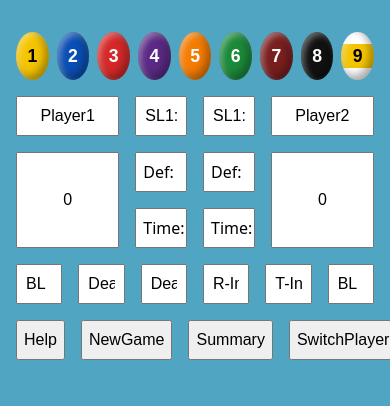
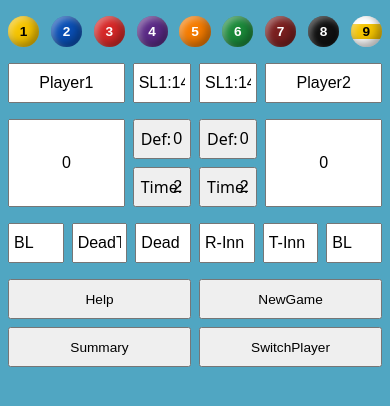
Before and after one commit to MLeach67/9balljs, a plain HTML site: page index.html in a window 390 px wide. Drawn offline with Linux system fonts and the light colour scheme.

Commit message:
Add files via upload

```diff
--- a/index.html
+++ b/index.html
@@ -16,11 +16,11 @@
   </div>
   <div id="scores">
     <input type="number" id="score1" value="0" min="0" aria-label="Player 1 score">
-    <div class="labeled"><span>Def:</span><input type="number" id="def" value="0" min="0" aria-label="Def"></div>
-    <div class="labeled"><span>Def:</span><input type="number" id="def2" value="0" min="0" aria-label="Player 2 Def"></div>
+    <div class="labeled"><span>Def:</span><button type="button" id="def" data-value="0" aria-label="Def">0</button></div>
+    <div class="labeled"><span>Def:</span><button type="button" id="def2" data-value="0" aria-label="Player 2 Def">0</button></div>
     <input type="number" id="score2" value="0" min="0" aria-label="Player 2 score">
-    <div class="labeled" id="time-field"><span>Time:</span><input type="number" id="time" value="2" min="0" aria-label="Player 1 Time"></div>
-    <div class="labeled" id="time2-field"><span>Time:</span><input type="number" id="time2" value="2" min="0" aria-label="Player 2 Time"></div>
+    <div class="labeled" id="time-field"><span>Time:</span><button type="button" id="time" data-value="2" aria-label="Player 1 Time">2</button></div>
+    <div class="labeled" id="time2-field"><span>Time:</span><button type="button" id="time2" data-value="2" aria-label="Player 2 Time">2</button></div>
   </div>
   <div id="bottom">
     <input type="text" id="bl1" value="BL" readonly aria-label="BL">
--- a/script.js
+++ b/script.js
@@ -54,7 +54,7 @@ function pickSkill(input) {
     input.dataset.level = select.value;
     input.dataset.goal = SKILL_GOALS[select.value];
     input.value = `SL${select.value}:${input.dataset.goal}`;
-    document.getElementById(input.id === 'sl' ? 'time' : 'time2').value = defaultTime(select.value);
+    setButtonValue(document.getElementById(input.id === 'sl' ? 'time' : 'time2'), defaultTime(select.value));
     done();
   });
   select.addEventListener('blur', done);
@@ -92,13 +92,31 @@ confirmDialog.addEventListener('close', () => {
   if (confirmDialog.returnValue === 'yes') onConfirm();
 });
 
+function setButtonValue(button, value) {
+  button.dataset.value = value;
+  button.textContent = value;
+}
+
+const defButtons = [document.getElementById('def'), document.getElementById('def2')];
+
+for (const button of defButtons) {
+  button.addEventListener('click', () => setButtonValue(button, Number(button.dataset.value) + 1));
+}
+
+const timeButtons = [document.getElementById('time'), document.getElementById('time2')];
+
+for (const button of timeButtons) {
+  button.addEventListener('click', () => setButtonValue(button, Math.max(0, Number(button.dataset.value) - 1)));
+}
+
 const KEPT_ON_NEW_GAME = ['player1', 'player2', 'sl', 'sl2'];
 
 function newGame() {
   for (const input of document.querySelectorAll('input')) {
     if (!KEPT_ON_NEW_GAME.includes(input.id)) input.value = input.defaultValue;
   }
-  for (const p of players) p.time.value = defaultTime(p.sl.dataset.level);
+  for (const button of defButtons) setButtonValue(button, 0);
+  for (const p of players) setButtonValue(p.time, defaultTime(p.sl.dataset.level));
   resetBalls();
   deadBalls.length = 0;
   for (const p of players) p.blBalls.length = 0;
@@ -116,7 +134,7 @@ function goToSummary() {
     params.set(`score${n}`, p.score.value);
     params.set(`skill${n}`, p.sl.dataset.level);
     params.set(`goal${n}`, p.sl.dataset.goal);
-    params.set(`def${n}`, document.getElementById(i ? 'def2' : 'def').value);
+    params.set(`def${n}`, defButtons[i].dataset.value);
   });
   params.set('deadt', deadR);
   params.set('tinn', tInn);
@@ -133,7 +151,7 @@ function newRack() {
   for (const q of players) {
     q.blBalls.length = 0;
     updateBL(q);
-    q.time.value = defaultTime(q.sl.dataset.level);
+    setButtonValue(q.time, defaultTime(q.sl.dataset.level));
   }
   deadBalls.length = 0;
   deadR += [...circles.children].slice(0, 8).filter(b => !b.classList.contains('pocketed') && !b.classList.contains('crossed')).length;
@@ -206,6 +224,8 @@ function saveState() {
     rInn,
     tInn,
     inputs: Object.fromEntries([...document.querySelectorAll('input')].map(i => [i.id, i.value])),
+    def: defButtons.map(b => b.dataset.value),
+    time: timeButtons.map(b => b.dataset.value),
     sl: players.map(p => ({ level: p.sl.dataset.level, goal: p.sl.dataset.goal })),
     balls: [...circles.children].map(b => ({ classes: [...b.classList], owner: b.dataset.owner })),
   }));
@@ -226,6 +246,8 @@ function restoreState() {
   rInn = s.rInn;
   tInn = s.tInn;
   for (const [id, value] of Object.entries(s.inputs)) document.getElementById(id).value = value;
+  s.def.forEach((value, i) => setButtonValue(defButtons[i], value));
+  s.time.forEach((value, i) => setButtonValue(timeButtons[i], value));
   s.balls.forEach((b, i) => {
     circles.children[i].className = b.classes.join(' ');
     if (b.owner !== undefined) circles.children[i].dataset.owner = b.owner;
--- a/style.css
+++ b/style.css
@@ -9,17 +9,17 @@ body {
 #circles {
   display: flex;
   justify-content: space-between;
-  gap: 0.5rem;
+  gap: clamp(0.2rem, 1.5vw, 0.5rem);
 }
 
 #circles button {
-  width: 3rem;
-  height: 3rem;
+  width: clamp(1.7rem, 8vw, 3rem);
+  height: clamp(1.7rem, 8vw, 3rem);
   border-radius: 50%;
   border: none;
   background: var(--ball);
   color: #fff;
-  font-size: 1.1rem;
+  font-size: clamp(0.8rem, 3.5vw, 1.1rem);
   font-weight: bold;
   cursor: pointer;
   box-shadow: inset -4px -4px 8px rgba(0, 0, 0, 0.35), inset 3px 3px 6px rgba(255, 255, 255, 0.4);
@@ -48,7 +48,8 @@ body {
 
 #players input,
 #players select,
-#scores input {
+#scores input,
+#scores button {
   min-width: 0;
   box-sizing: border-box;
   height: 2.5rem;
@@ -161,7 +162,8 @@ body {
   pointer-events: none;
 }
 
-#scores .labeled input {
+#scores .labeled input,
+#scores .labeled button {
   width: 100%;
   padding-left: 2.25rem;
   text-align: center;
@@ -169,7 +171,8 @@ body {
 
 #players input,
 #players select,
-#scores input {
+#scores input,
+#scores button {
   text-align: center;
   text-align-last: center;
 }
@@ -194,3 +197,36 @@ body {
   font-size: 1rem;
   cursor: pointer;
 }
+
+@media (max-width: 480px) {
+  body {
+    margin: 1rem auto;
+    padding: 0 0.5rem;
+  }
+
+  #players,
+  #scores,
+  #bottom,
+  #actions {
+    gap: 0.5rem;
+  }
+
+  #players input,
+  #players select,
+  #scores input,
+  #scores button,
+  #bottom input {
+    padding: 0.25rem;
+  }
+
+  #actions {
+    grid-template-columns: repeat(2, 1fr);
+  }
+
+  #actions button {
+    height: auto;
+    min-height: 2.5rem;
+    padding: 0.25rem;
+    font-size: clamp(0.75rem, 3.5vw, 1rem);
+  }
+}
```
